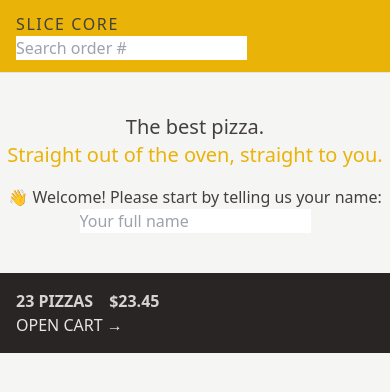
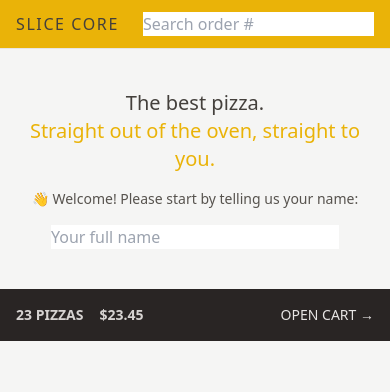
Before and after one commit to sheharyarr-ahmed/Slice-Core, a React (Vite) app: page / in a window 390 px wide. Shown: the top 392 px of the page. Built offline with nearby package versions, Linux system fonts and the light colour scheme.

Commit message:
style: improve responsive layout for header, home, and user/cart UI

```diff
--- a/src/features/cart/CartOverview.jsx
+++ b/src/features/cart/CartOverview.jsx
@@ -1,7 +1,7 @@
 import { Link } from "react-router-dom";
 function CartOverview() {
   return (
-    <div className="bg-stone-800 px-4 py-4 uppercase text-stone-200 sm:px-6">
+    <div className="bg-stone-800 px-4 py-4 uppercase text-stone-200 sm:px-6 text-sm md:text-base flex items-center justify-between">
       <p className="space-x-4 sm:space-x-6 font-semibold text-stone-300">
         <span>23 pizzas</span>
         <span>$23.45</span>
--- a/src/features/user/CreateUser.jsx
+++ b/src/features/user/CreateUser.jsx
@@ -1,7 +1,7 @@
-import { useState } from 'react';
+import { useState } from "react";
 
 function CreateUser() {
-  const [username, setUsername] = useState('');
+  const [username, setUsername] = useState("");
 
   function handleSubmit(e) {
     e.preventDefault();
@@ -9,16 +9,19 @@ function CreateUser() {
 
   return (
     <form onSubmit={handleSubmit}>
-      <p>👋 Welcome! Please start by telling us your name:</p>
+      <p className="mb-4 text-sm text-stone-600">
+        👋 Welcome! Please start by telling us your name:
+      </p>
 
       <input
         type="text"
         placeholder="Your full name"
         value={username}
         onChange={(e) => setUsername(e.target.value)}
+        className="w-72"
       />
 
-      {username !== '' && (
+      {username !== "" && (
         <div>
           <button>Start ordering</button>
         </div>
--- a/src/features/user/Username.jsx
+++ b/src/features/user/Username.jsx
@@ -1,5 +1,5 @@
 function Username() {
-  return <div className="hidden text-sm font-semibold">JONAS</div>;
+  return <div className="hidden text-sm font-semibold md:block">JONAS</div>;
 }
 
 export default Username;
--- a/src/ui/Header.jsx
+++ b/src/ui/Header.jsx
@@ -4,7 +4,7 @@ import Username from "../features/user/Username";
 
 function Header() {
   return (
-    <header className="bg-yellow-500 uppercase px-4 py-3 border-b border-stone-200 sm:px-6">
+    <header className="bg-yellow-500 uppercase px-4 py-3 border-b border-stone-200 sm:px-6 flex items-center justify-between">
       <Link to="/" className="tracking-widest">
         SLICE CORE
       </Link>
--- a/src/ui/Home.jsx
+++ b/src/ui/Home.jsx
@@ -2,7 +2,7 @@ import CreateUser from "../features/user/CreateUser";
 function Home() {
   return (
     <div className="my-10 sm:my-16 text-center">
-      <h1 className="mb-4 text-xl   font semi-bold text-center">
+      <h1 className="mb-4 text-xl   font semi-bold text-center md:text-3xl sm:my-16 px-4">
         The best pizza.
         <br />
         <span className="text-yellow-500">
```
